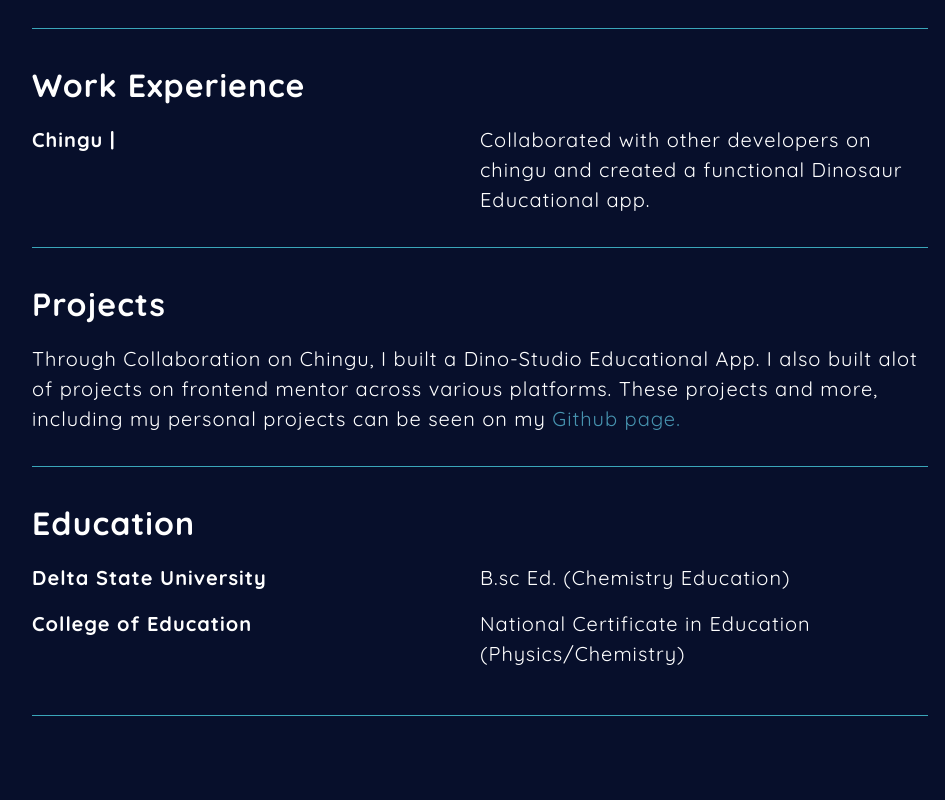
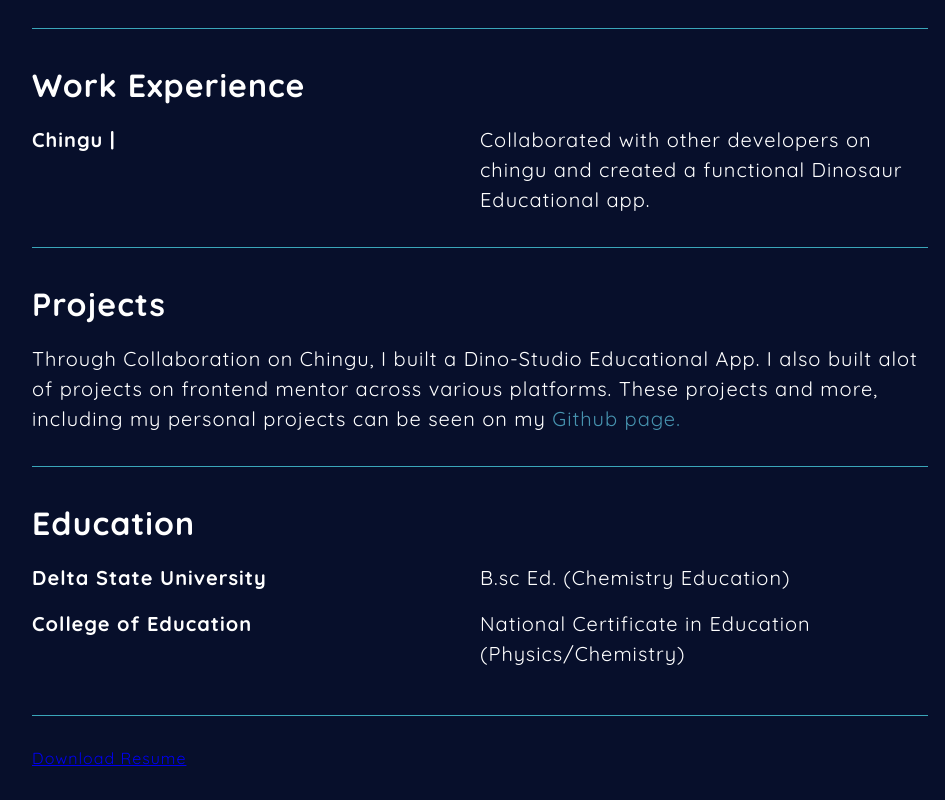
Before and after one commit to jonahunuafe/portfolio-react, a React (Vite) app: page /resume in a window 1280 px wide. Shown: the part 309-1109 px from the top of the page, without its empty margins (160-1105 px from the left). Built offline with nearby package versions, Linux system fonts and the light colour scheme.

Commit message:
added a download link to resume.js file

```diff
--- a/src/components/Resume/Resume.jsx
+++ b/src/components/Resume/Resume.jsx
@@ -14,10 +14,11 @@ import { FaReact } from "react-icons/fa6";
 import { FaGitAlt } from "react-icons/fa";
 import { IoIosCloudOutline } from "react-icons/io";
 import { SiMongodb } from "react-icons/si";
+import Resume from "../../assets/images/tvshow_img.png";
 
 function MyResume() {
   return (
-    <>
+    <div id="resume">
         <header className={classes.header}>
             <h1>Jonah Unuafe</h1>
             <div className={classes.contactInfo}>
@@ -87,9 +88,10 @@ function MyResume() {
                 <span>National Certificate in Education (Physics/Chemistry)</span>
             </div>
         </div>
+
+        <a href="#resume" download={Resume}>Download Resume</a>
     </div>
-
-    </>
+    </div>
   )
 }
 
```
Lines whose indentation alone changed are shown as unchanged.
